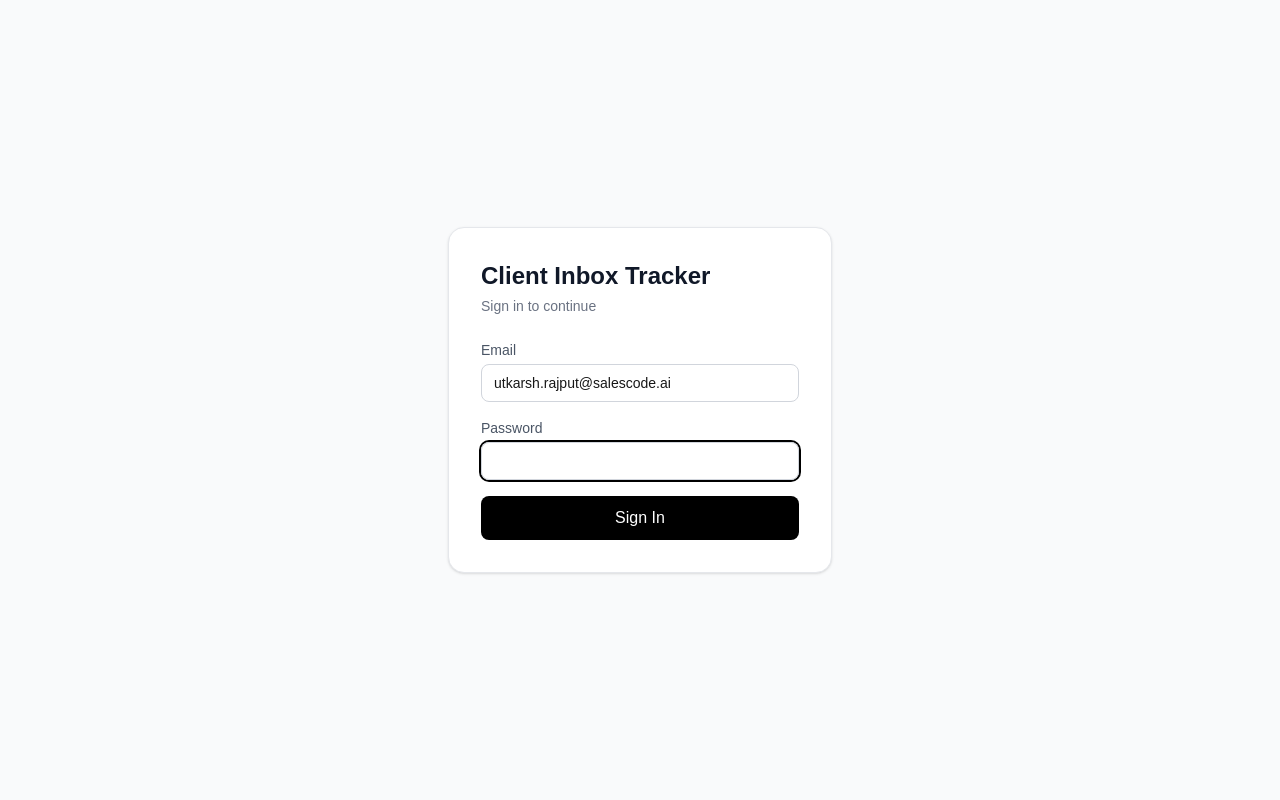
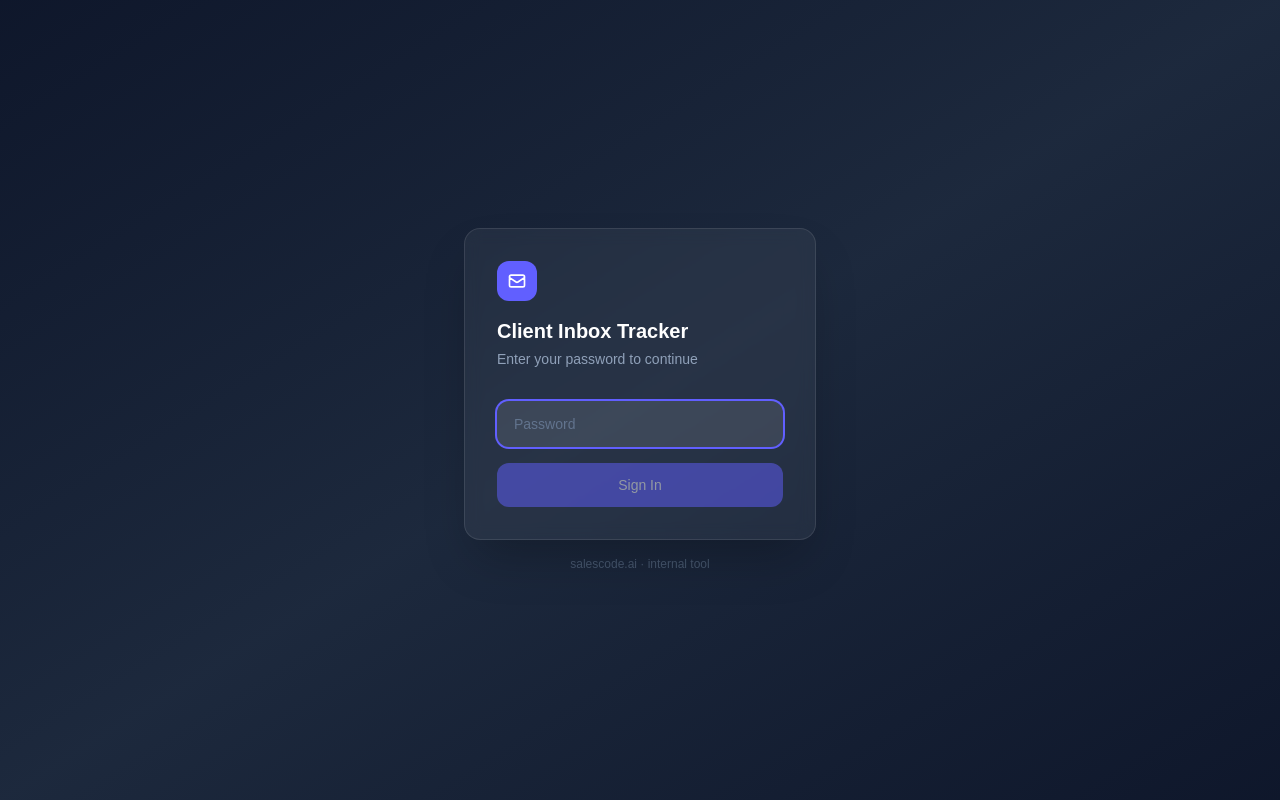
Before and after one commit to utkarshkr13/client-inbox-tracker, a Next.js app: page /login in a window 1280 px wide. Built offline with nearby package versions, Linux system fonts and the light colour scheme.

Commit message:
improve: UI redesign + login page polish

```diff
--- a/src/app/dashboard/layout.tsx
+++ b/src/app/dashboard/layout.tsx
@@ -3,14 +3,19 @@ import LogoutButton from "@/components/LogoutButton";
 
 export default function DashboardLayout({ children }: { children: React.ReactNode }) {
   return (
-    <div className="min-h-screen flex flex-col">
-      <header className="bg-white border-b border-gray-200 px-6 py-4 flex items-center justify-between">
-        <Link href="/dashboard" className="text-lg font-semibold text-gray-900">
-          Client Inbox Tracker
+    <div className="min-h-screen bg-slate-50">
+      <header className="bg-white border-b border-slate-200 px-6 py-3.5 flex items-center justify-between sticky top-0 z-10">
+        <Link href="/dashboard" className="flex items-center gap-2.5">
+          <div className="w-7 h-7 bg-indigo-500 rounded-lg flex items-center justify-center">
+            <svg className="w-4 h-4 text-white" fill="none" stroke="currentColor" viewBox="0 0 24 24">
+              <path strokeLinecap="round" strokeLinejoin="round" strokeWidth={2} d="M3 8l7.89 5.26a2 2 0 002.22 0L21 8M5 19h14a2 2 0 002-2V7a2 2 0 00-2-2H5a2 2 0 00-2 2v10a2 2 0 002 2z" />
+            </svg>
+          </div>
+          <span className="font-semibold text-slate-800 text-sm">Client Inbox Tracker</span>
         </Link>
         <LogoutButton />
       </header>
-      <main className="flex-1 p-6 max-w-5xl mx-auto w-full">{children}</main>
+      <main className="p-6 max-w-5xl mx-auto w-full">{children}</main>
     </div>
   );
 }
--- a/src/app/dashboard/page.tsx
+++ b/src/app/dashboard/page.tsx
@@ -33,19 +33,39 @@ export default async function DashboardPage() {
     pendingMap[p.projectId] = p._count._all;
   }
 
+  const totalPending = Object.values(pendingMap).reduce((a, b) => a + b, 0);
+
   return (
     <div className="space-y-6">
       {!gmailToken && <GmailConnectBanner />}
 
+      {/* Header */}
       <div className="flex items-center justify-between">
-        <h1 className="text-2xl font-bold text-gray-900">Projects</h1>
+        <div>
+          <h1 className="text-xl font-bold text-slate-900">Projects</h1>
+          {totalPending > 0 && (
+            <p className="text-sm text-orange-500 mt-0.5">{totalPending} email{totalPending !== 1 ? "s" : ""} awaiting response</p>
+          )}
+        </div>
+        {gmailToken && (
+          <span className="flex items-center gap-1.5 text-xs text-emerald-600 bg-emerald-50 border border-emerald-100 px-2.5 py-1 rounded-full">
+            <span className="w-1.5 h-1.5 rounded-full bg-emerald-500 inline-block"></span>
+            Gmail connected
+          </span>
+        )}
       </div>
 
       <NewProjectForm />
 
       {projects.length === 0 ? (
-        <div className="text-center py-16 text-gray-400">
-          No projects yet. Create one above.
+        <div className="text-center py-20 text-slate-400">
+          <div className="w-12 h-12 bg-slate-100 rounded-xl flex items-center justify-center mx-auto mb-3">
+            <svg className="w-6 h-6 text-slate-300" fill="none" stroke="currentColor" viewBox="0 0 24 24">
+              <path strokeLinecap="round" strokeLinejoin="round" strokeWidth={2} d="M19 11H5m14 0a2 2 0 012 2v6a2 2 0 01-2 2H5a2 2 0 01-2-2v-6a2 2 0 012-2m14 0V9a2 2 0 00-2-2M5 11V9a2 2 0 012-2m0 0V5a2 2 0 012-2h6a2 2 0 012 2v2M7 7h10" />
+            </svg>
+          </div>
+          <p className="font-medium text-slate-500">No projects yet</p>
+          <p className="text-sm mt-1">Create one above to get started</p>
         </div>
       ) : (
         <div className="grid gap-4 sm:grid-cols-2 lg:grid-cols-3">
--- a/src/app/login/page.tsx
+++ b/src/app/login/page.tsx
@@ -4,7 +4,6 @@ import { useState } from "react";
 import { useRouter } from "next/navigation";
 
 export default function LoginPage() {
-  const [email, setEmail] = useState("utkarsh.rajput@salescode.ai");
   const [password, setPassword] = useState("");
   const [error, setError] = useState("");
   const [loading, setLoading] = useState(false);
@@ -17,54 +16,59 @@ export default function LoginPage() {
     const res = await fetch("/api/auth/login", {
       method: "POST",
       headers: { "Content-Type": "application/json" },
-      body: JSON.stringify({ email, password }),
+      body: JSON.stringify({ email: "utkarsh.rajput@salescode.ai", password }),
     });
     setLoading(false);
     if (res.ok) {
       router.push("/dashboard");
       router.refresh();
     } else {
-      setError("Wrong password. Try again.");
+      setError("Wrong password.");
     }
   }
 
   return (
-    <main className="min-h-screen flex items-center justify-center bg-gray-50">
-      <div className="bg-white border border-gray-200 rounded-2xl p-8 w-full max-w-sm shadow-sm">
-        <h1 className="text-2xl font-bold text-gray-900 mb-1">Client Inbox Tracker</h1>
-        <p className="text-sm text-gray-500 mb-6">Sign in to continue</p>
+    <main className="min-h-screen flex items-center justify-center bg-gradient-to-br from-slate-900 via-slate-800 to-slate-900">
+      <div className="w-full max-w-sm px-4">
+        <div className="bg-white/5 backdrop-blur border border-white/10 rounded-2xl p-8 shadow-2xl">
+          {/* Logo / Title */}
+          <div className="mb-8">
+            <div className="w-10 h-10 bg-indigo-500 rounded-xl flex items-center justify-center mb-4">
+              <svg className="w-5 h-5 text-white" fill="none" stroke="currentColor" viewBox="0 0 24 24">
+                <path strokeLinecap="round" strokeLinejoin="round" strokeWidth={2} d="M3 8l7.89 5.26a2 2 0 002.22 0L21 8M5 19h14a2 2 0 002-2V7a2 2 0 00-2-2H5a2 2 0 00-2 2v10a2 2 0 002 2z" />
+              </svg>
+            </div>
+            <h1 className="text-xl font-semibold text-white">Client Inbox Tracker</h1>
+            <p className="text-sm text-slate-400 mt-1">Enter your password to continue</p>
+          </div>
 
           <form onSubmit={handleSubmit} className="space-y-4">
             <div>
-            <label className="block text-sm text-gray-600 mb-1">Email</label>
-            <input
-              type="email"
-              value={email}
-              onChange={(e) => setEmail(e.target.value)}
-              required
-              className="w-full border border-gray-300 rounded-lg px-3 py-2 text-sm focus:outline-none focus:ring-2 focus:ring-black"
-            />
-          </div>
-          <div>
-            <label className="block text-sm text-gray-600 mb-1">Password</label>
               <input
                 type="password"
                 value={password}
                 onChange={(e) => setPassword(e.target.value)}
+                placeholder="Password"
                 required
                 autoFocus
-              className="w-full border border-gray-300 rounded-lg px-3 py-2 text-sm focus:outline-none focus:ring-2 focus:ring-black"
+                className="w-full bg-white/10 border border-white/10 rounded-xl px-4 py-3 text-white placeholder-slate-500 text-sm focus:outline-none focus:ring-2 focus:ring-indigo-500 focus:border-transparent transition"
               />
             </div>
-          {error && <p className="text-sm text-red-500">{error}</p>}
+            {error && (
+              <p className="text-sm text-red-400 flex items-center gap-1.5">
+                <span>⚠</span> {error}
+              </p>
+            )}
             <button
               type="submit"
-            disabled={loading}
-            className="w-full bg-black text-white py-2.5 rounded-lg font-medium hover:bg-gray-800 disabled:opacity-50 transition"
+              disabled={loading || !password}
+              className="w-full bg-indigo-500 hover:bg-indigo-600 text-white py-3 rounded-xl font-medium text-sm disabled:opacity-50 transition"
             >
-            {loading ? "Signing in..." : "Sign In"}
+              {loading ? "Signing in…" : "Sign In"}
             </button>
           </form>
+        </div>
+        <p className="text-center text-xs text-slate-600 mt-4">salescode.ai · internal tool</p>
       </div>
     </main>
   );
--- a/src/components/GmailConnectBanner.tsx
+++ b/src/components/GmailConnectBanner.tsx
@@ -4,16 +4,21 @@ import Link from "next/link";
 
 export default function GmailConnectBanner() {
   return (
-    <div className="bg-blue-50 border border-blue-200 rounded-lg p-4 flex items-center justify-between">
-      <div>
-        <p className="font-medium text-blue-900">Connect Gmail to start tracking emails</p>
-        <p className="text-sm text-blue-700 mt-0.5">
-          One-time OAuth — read-only access to fetch emails from your clients.
-        </p>
+    <div className="bg-indigo-50 border border-indigo-100 rounded-xl p-4 flex items-center justify-between gap-4">
+      <div className="flex items-center gap-3">
+        <div className="w-9 h-9 bg-indigo-100 rounded-lg flex items-center justify-center flex-shrink-0">
+          <svg className="w-5 h-5 text-indigo-600" fill="none" stroke="currentColor" viewBox="0 0 24 24">
+            <path strokeLinecap="round" strokeLinejoin="round" strokeWidth={2} d="M3 8l7.89 5.26a2 2 0 002.22 0L21 8M5 19h14a2 2 0 002-2V7a2 2 0 00-2-2H5a2 2 0 00-2 2v10a2 2 0 002 2z" />
+          </svg>
+        </div>
+        <div>
+          <p className="font-medium text-indigo-900 text-sm">Connect Gmail to start tracking</p>
+          <p className="text-xs text-indigo-600 mt-0.5">Read-only access · fetches emails from your clients</p>
+        </div>
       </div>
       <Link
         href="/api/gmail/connect"
-        className="bg-blue-600 text-white px-4 py-2 rounded-lg text-sm font-medium hover:bg-blue-700 transition whitespace-nowrap ml-4"
+        className="bg-indigo-500 hover:bg-indigo-600 text-white px-4 py-2 rounded-lg text-sm font-medium transition whitespace-nowrap flex-shrink-0"
       >
         Connect Gmail
       </Link>
--- a/src/components/LogoutButton.tsx
+++ b/src/components/LogoutButton.tsx
@@ -14,7 +14,7 @@ export default function LogoutButton() {
   return (
     <button
       onClick={logout}
-      className="text-sm text-gray-500 hover:text-gray-800 transition"
+      className="text-xs text-slate-400 hover:text-slate-700 border border-slate-200 hover:border-slate-300 px-3 py-1.5 rounded-lg transition"
     >
       Sign out
     </button>
```
Also changed, not shown: src/components/ProjectCard.tsx (+31 -22 lines). Lines whose indentation alone changed are shown as unchanged.
